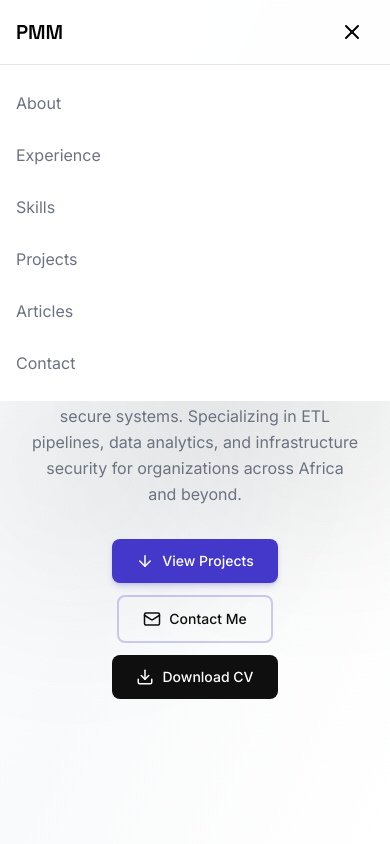
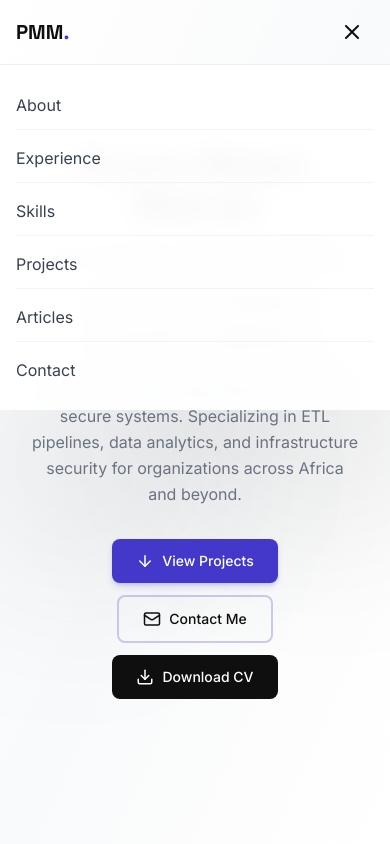
Before and after one commit to puoch1of1/PORTFOLIO-, a React (Vite) app: page / in a window 390 px wide. Both pictures are taken after a click on the button "Toggle menu". Shown: the top 844 px of the page. Built offline with nearby package versions, Linux system fonts and the light colour scheme.

Commit message:
Refactor Navbar component: enhance styles and animations for improved user experience

```diff
--- a/src/components/Navbar.tsx
+++ b/src/components/Navbar.tsx
@@ -27,10 +27,11 @@ export default function Navbar() {
     <motion.nav
       initial={{ y: -100 }}
       animate={{ y: 0 }}
-      className={`fixed top-0 left-0 right-0 z-50 transition-all duration-300 ${
+      transition={{ duration: 0.6, ease: 'easeOut' }}
+      className={`fixed top-0 left-0 right-0 z-50 transition-all duration-500 ${
         isScrolled
-          ? 'bg-white/95 backdrop-blur-sm border-b border-black/10 shadow-sm'
-          : 'bg-white/80 backdrop-blur-sm'
+          ? 'bg-white/90 backdrop-blur-md border-b border-warm-200/60 shadow-sm'
+          : 'bg-transparent'
       }`}
     >
       <div className="max-w-7xl mx-auto px-4 sm:px-6 lg:px-8">
@@ -38,11 +39,11 @@ export default function Navbar() {
           {/* Logo */}
           <motion.a
             href="#"
-            className="text-xl font-heading font-semibold text-black hover:text-secondary-gray transition-colors"
+            className="text-xl font-heading font-bold text-primary-dark hover:text-accent transition-colors duration-300"
             whileHover={{ scale: 1.05 }}
             whileTap={{ scale: 0.95 }}
           >
-            PMM
+            PMM<span className="text-accent">.</span>
           </motion.a>
 
           {/* Desktop Navigation */}
@@ -51,17 +52,17 @@ export default function Navbar() {
               <a
                 key={item.name}
                 href={item.href}
-                className="text-sm text-secondary-gray hover:text-black transition-colors relative group"
+                className="text-sm text-secondary-gray hover:text-primary-dark transition-colors duration-300 relative group"
               >
                 {item.name}
-                <span className="absolute bottom-0 left-0 w-0 h-0.5 bg-black group-hover:w-full transition-all duration-300" />
+                <span className="absolute -bottom-1 left-0 w-0 h-0.5 bg-gradient-to-r from-accent to-accent-light group-hover:w-full transition-all duration-300 rounded-full" />
               </a>
             ))}
           </div>
 
           {/* Mobile Menu Button */}
           <button
-            className="md:hidden text-black p-2 min-w-[44px] min-h-[44px] flex items-center justify-center touch-manipulation"
+            className="md:hidden text-primary-dark p-2 min-w-[44px] min-h-[44px] flex items-center justify-center touch-manipulation"
             onClick={() => setIsMobileMenuOpen(!isMobileMenuOpen)}
             aria-label="Toggle menu"
           >
@@ -77,18 +78,22 @@ export default function Navbar() {
             initial={{ opacity: 0, height: 0 }}
             animate={{ opacity: 1, height: 'auto' }}
             exit={{ opacity: 0, height: 0 }}
-            className="md:hidden bg-white border-t border-black/10"
+            transition={{ duration: 0.3 }}
+            className="md:hidden bg-white/95 backdrop-blur-md border-t border-warm-200/60"
           >
-            <div className="px-4 py-4 space-y-2">
-              {navItems.map((item) => (
-                <a
+            <div className="px-4 py-4 space-y-1">
+              {navItems.map((item, i) => (
+                <motion.a
                   key={item.name}
                   href={item.href}
-                  className="block text-secondary-gray hover:text-black transition-colors py-2 min-h-[44px] flex items-center touch-manipulation"
+                  initial={{ opacity: 0, x: -20 }}
+                  animate={{ opacity: 1, x: 0 }}
+                  transition={{ delay: i * 0.05 }}
+                  className="block text-secondary-dark hover:text-accent transition-colors duration-300 py-3 min-h-[44px] flex items-center touch-manipulation border-b border-warm-100 last:border-0"
                   onClick={() => setIsMobileMenuOpen(false)}
                 >
                   {item.name}
-                </a>
+                </motion.a>
               ))}
             </div>
           </motion.div>
```
